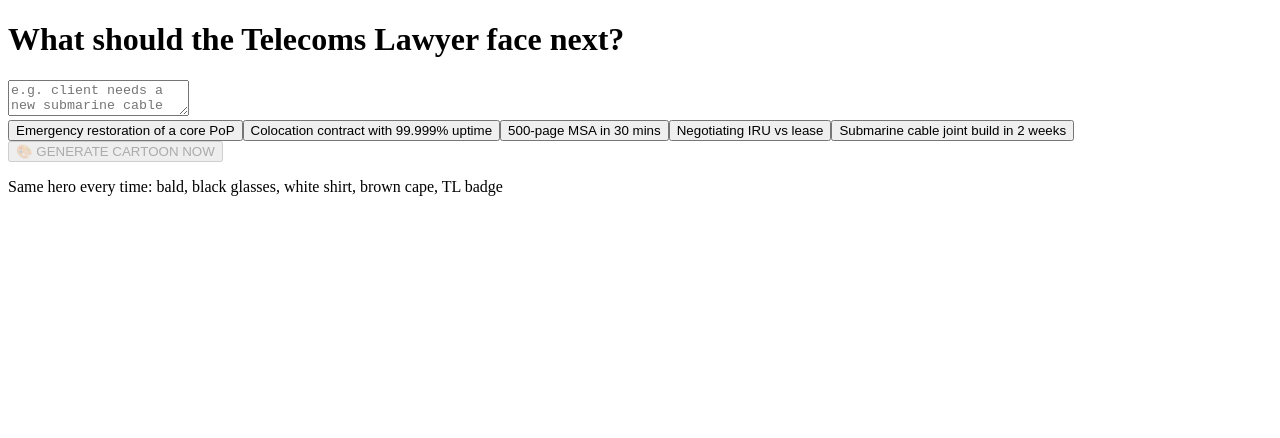
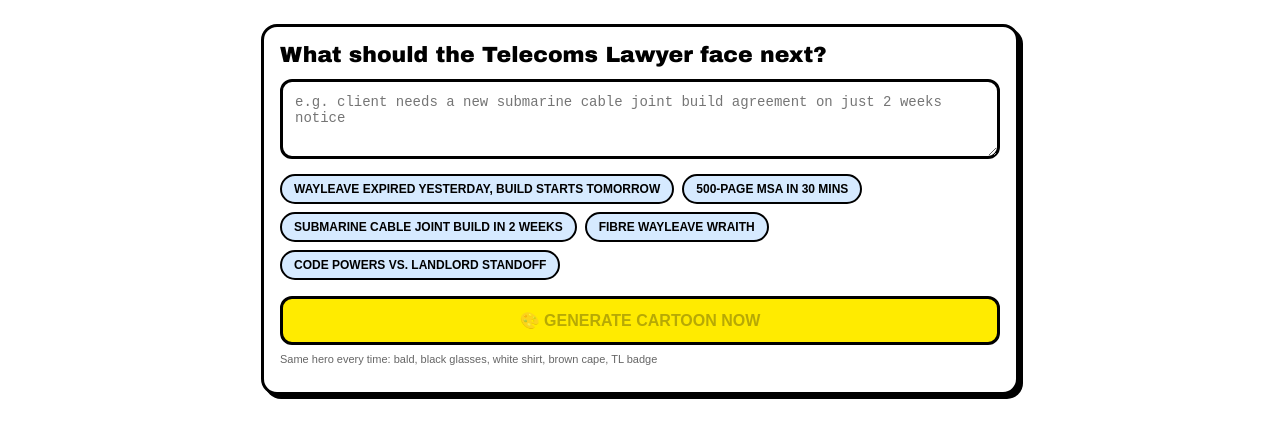
Before and after one commit to conradimike-alt/telecoms-lawyer-new, a Next.js app: page / in a window 1280 px wide. Shown: the top 438 px of the page. Built offline with nearby package versions, Linux system fonts and the light colour scheme.

Commit message:
Refactor index.js for improved readability

```diff
--- a/pages/index.js
+++ b/pages/index.js
@@ -14,23 +14,11 @@ const ALL_CHALLENGES = [
   "MVNO wants to launch tomorrow",
   "Code powers vs. landlord standoff",
   "Pension fund wants to buy the whole fibre network",
-  "Emergency restoration of a core PoP",
-  "Regulatory filing due in 1 hour",
-  "Customer claims force majeure for late payment",
-  "Duct access denied at midnight",
-  "Capacity contract in USD, client pays in GBP",
   "Wayleave expired yesterday, build starts tomorrow",
-  "Liability cap unlimited? No chance!",
-  "GDPR breach from a misconfigured router",
-  "Tackling a 100-page wayleave schedule",
-  "Negotiating IRU vs lease",
-  "Dark fibre deal with no SLA",
-  "Colocation contract with 99.999% uptime"
 ];
 
 function getRandomChallenges() {
-  const shuffled = [...ALL_CHALLENGES].sort(() => 0.5 - Math.random());
-  return shuffled.slice(0, 5);
+  return [...ALL_CHALLENGES].sort(() => 0.5 - Math.random()).slice(0, 5);
 }
 
 export default function Home() {
@@ -39,86 +27,41 @@ export default function Home() {
   const [loading, setLoading] = useState(false);
   const [imageUrl, setImageUrl] = useState(null);
 
-  useEffect(() => {
-    setSuggestions(getRandomChallenges());
-  }, []);
+  useEffect(() => { setSuggestions(getRandomChallenges()); }, []);
 
   const handleGenerate = async () => {
     if (!scenario.trim()) return;
-    setLoading(true);
-    setImageUrl(null);
+    setLoading(true); setImageUrl(null);
     try {
-      const res = await fetch("/api/generate", {
-        method: "POST",
-        headers: { "Content-Type": "application/json" },
-        body: JSON.stringify({ scenario }),
-      });
-      const { id, error } = await res.json();
-      if (error) throw new Error(error);
-
-      // poll status.js (your fixed version)
+      const res = await fetch("/api/generate", { method: "POST", headers: { "Content-Type": "application/json" }, body: JSON.stringify({ scenario }) });
+      const { id } = await res.json();
       let done = false;
       while (!done) {
         await new Promise(r => setTimeout(r, 2000));
-        const statusRes = await fetch(`/api/status?id=${id}&scenario=${encodeURIComponent(scenario)}`);
-        const data = await statusRes.json();
-        if (data.status === "succeeded") {
-          setImageUrl(data.imageUrl || data.image || data.url);
-          done = true;
-        }
+        const sRes = await fetch(`/api/status?id=${id}&scenario=${encodeURIComponent(scenario)}`);
+        const data = await sRes.json();
+        if (data.status === "succeeded") { setImageUrl(data.imageUrl); done = true; }
         if (data.status === "failed") throw new Error(data.error);
       }
-    } catch (e) {
-      alert(e.message);
-    } finally {
-      setLoading(false);
-    }
+    } catch (e) { alert(e.message); } finally { setLoading(false); }
   };
 
   return (
-    <div className="min-h-screen bg-white flex flex-col items-center p-4">
-      {/* THE BLACK BOX FROM YOUR SCREENSHOT */}
-      <div className="w-full max-w-[720px] border-[3px] border-black rounded-[16px] p-4 bg-white shadow-[4px_4px_0px_0px_black]">
-        <h1 className="font-black text-[18px] mb-2 leading-tight">
-          What should the Telecoms Lawyer face next?
-        </h1>
-
-        <textarea
-          value={scenario}
-          onChange={(e) => setScenario(e.target.value)}
-          placeholder="e.g. client needs a new submarine cable joint build agreement on just 2 weeks notice"
-          className="w-full border-[3px] border-black rounded-[12px] p-3 text-[14px] min-h-[80px] focus:outline-none placeholder:font-bold placeholder:text-[#999]"
-        />
-
-        <div className="flex flex-wrap gap-2 mt-3">
+    <div style={{ minHeight: "100vh", background: "#fff", display: "flex", flexDirection: "column", alignItems: "center", padding: 16, fontFamily: "Arial Black, sans-serif" }}>
+      <div style={{ width: "100%", maxWidth: 720, border: "3px solid black", borderRadius: 16, padding: 16, background: "white", boxShadow: "4px 4px 0px 0px black" }}>
+        <h1 style={{ fontWeight: 900, fontSize: 22, margin: "0 0 12px 0" }}>What should the Telecoms Lawyer face next?</h1>
+        <textarea value={scenario} onChange={(e) => setScenario(e.target.value)} placeholder="e.g. client needs a new submarine cable joint build agreement on just 2 weeks notice" style={{ width: "100%", border: "3px solid black", borderRadius: 12, padding: 12, fontSize: 14, minHeight: 80, fontFamily: "monospace", boxSizing: "border-box" }} />
+        <div style={{ display: "flex", flexWrap: "wrap", gap: 8, marginTop: 12 }}>
           {suggestions.map((s) => (
-            <button
-              key={s}
-              onClick={() => setScenario(s)}
-              className="bg-[#d6eaff] border-[2px] border-black rounded-full px-3 py-1 text-[12px] font-bold uppercase hover:bg-black hover:text-white transition-colors text-left"
-            >
-              {s}
-            </button>
+            <button key={s} onClick={() => setScenario(s)} style={{ background: "#d6eaff", border: "2px solid black", borderRadius: 999, padding: "6px 12px", fontSize: 12, fontWeight: 800, textTransform: "uppercase", cursor: "pointer" }}>{s}</button>
           ))}
         </div>
-
-        <button
-          onClick={handleGenerate}
-          disabled={loading || !scenario.trim()}
-          className="w-full mt-4 bg-[#ffeb00] border-[3px] border-black rounded-[12px] py-3 font-black uppercase text-[16px] tracking-wide hover:translate-y-[-2px] active:translate-y-[1px] transition-transform disabled:opacity-50"
-        >
+        <button onClick={handleGenerate} disabled={loading || !scenario.trim()} style={{ width: "100%", marginTop: 16, background: "#ffeb00", border: "3px solid black", borderRadius: 12, padding: "12px 0", fontWeight: 900, textTransform: "uppercase", fontSize: 16, cursor: "pointer", opacity: loading ? 0.5 : 1 }}>
           {loading ? "GENERATING..." : "🎨 GENERATE CARTOON NOW"}
         </button>
-        <p className="text-[11px] text-[#666] mt-2">
-          Same hero every time: bald, black glasses, white shirt, brown cape, TL badge
-        </p>
+        <p style={{ fontSize: 11, color: "#666", marginTop: 8, fontFamily: "Arial" }}>Same hero every time: bald, black glasses, white shirt, brown cape, TL badge</p>
       </div>
-
-      {imageUrl && (
-        <div className="mt-6 w-full max-w-[720px] border-[3px] border-black rounded-[16px] overflow-hidden">
-          <img src={imageUrl} alt={scenario} className="w-full" />
-        </div>
-      )}
+      {imageUrl && <div style={{ marginTop: 24, width: "100%", maxWidth: 720, border: "3px solid black", borderRadius: 16, overflow: "hidden" }}><img src={imageUrl} alt={scenario} style={{ width: "100%", display: "block" }} /></div>}
     </div>
   );
 }
```
